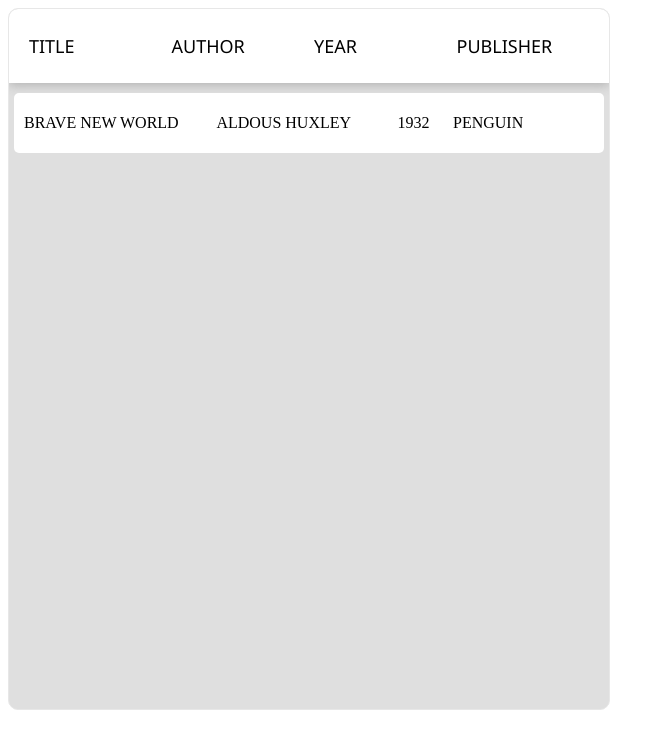
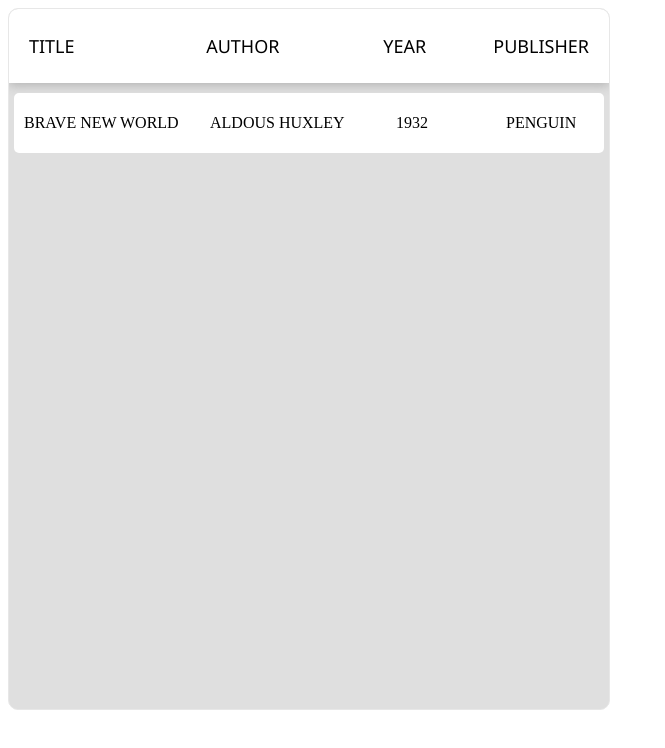
Before and after one commit to evan-kapantais/library, a plain HTML site: page index.html in a window 1280 px wide. Shown: the whole page, without its empty margins (0-665 px from the left). Drawn offline with Linux system fonts and the light colour scheme.

Commit message:
fix book and header grid

```diff
--- a/style.css
+++ b/style.css
@@ -13,7 +13,7 @@
 .library__header {
   padding: 10px 20px;
   display: grid;
-  grid-template-columns: repeat(4, 1fr);
+  grid-template-columns: 2fr 2fr 100px 1fr;
   gap: 10px;
   background: #fff;
   text-transform: uppercase;
@@ -34,8 +34,7 @@
   padding: 5px 10px;
   background: #fff;
   display: grid;
-  /* grid-template-columns: repeat(4, 1fr); */
-  grid-template-columns: 32% 30% 8% 30%;
+  grid-template-columns: 2fr 2fr 100px 1fr;
   gap: 10px;
   border-radius: 5px;
   text-transform: uppercase;
```
